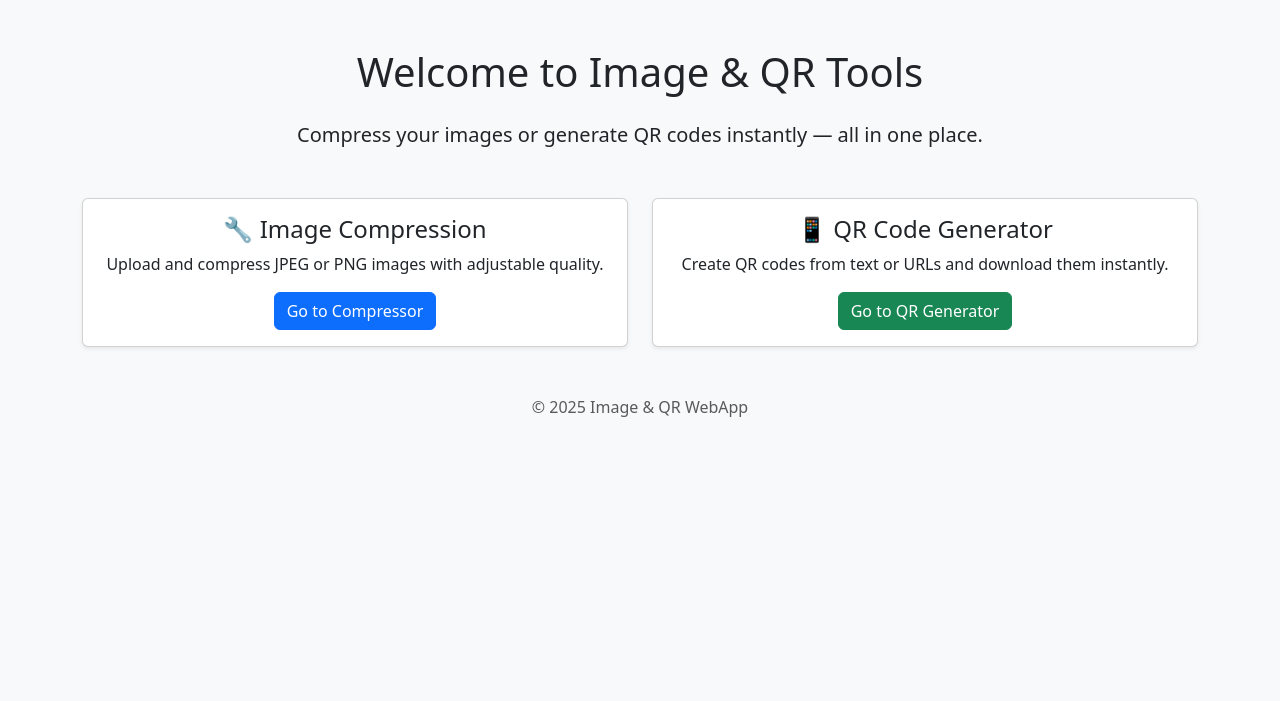
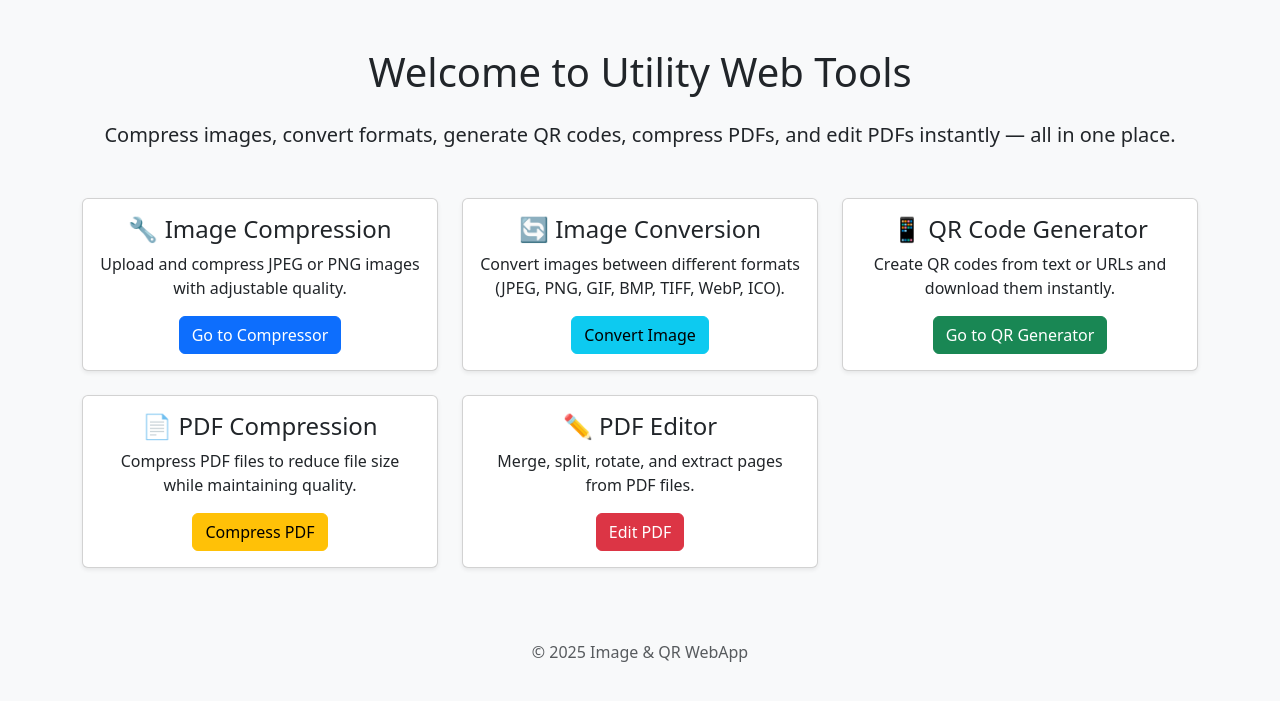
Before and after one commit to kpfahiz/utility_web, a Flask app: page / in a window 1280 px wide. Shown: the part 56-757 px from the top of the page. Run offline with Flask 3, Linux system fonts and the light colour scheme; some libraries are stand-ins or nearby versions.

Commit message:
Image converter

```diff
--- a/app/routes.py
+++ b/app/routes.py
@@ -4,7 +4,14 @@ import os
 from flask import Blueprint, current_app, render_template, request, send_file
 from werkzeug.datastructures import FileStorage
 
-from .image_tools import compress_image
+from .image_tools import SUPPORTED_FORMATS, compress_image, convert_image
+from .pdf_tools import (
+    compress_pdf,
+    extract_pages,
+    merge_pdfs,
+    rotate_pdf,
+    split_pdf,
+)
 from .qr_tools import (
     DEFAULT_BACKGROUND_COLOR,
     DEFAULT_FILL_COLOR,
@@ -64,10 +71,68 @@ def compress() -> str | FileStorage:
     return render_template("compress.html", compressed=False)
 
 
+@main.route("/convert-image", methods=["GET", "POST"])
+def convert_image_route() -> str:
+    """
+    Handle image conversion form and return converted image.
+    """
+    if request.method == "POST":
+        file = request.files.get("image")
+        if not file:
+            return render_template(
+                "convert_image.html",
+                converted=False,
+                supported_formats=SUPPORTED_FORMATS,
+                error="Please select an image file",
+            )
+
+        target_format = request.form.get("target_format", "PNG")
+        quality = int(request.form.get("quality", 95))
+
+        try:
+            result = convert_image(file, target_format, quality)
+
+            # Format file sizes for display
+            original_size_mb = result["original_size"] / (1024 * 1024)
+            converted_size_mb = result["converted_size"] / (1024 * 1024)
+            original_size_kb = result["original_size"] / 1024
+            converted_size_kb = result["converted_size"] / 1024
+
+            return render_template(
+                "convert_image.html",
+                converted=True,
+                download_name=result["filename"],
+                original_format=result["original_format"],
+                target_format=result["target_format"],
+                original_size_mb=original_size_mb,
+                converted_size_mb=converted_size_mb,
+                original_size_kb=original_size_kb,
+                converted_size_kb=converted_size_kb,
+                supported_formats=SUPPORTED_FORMATS,
+            )
+        except ValueError as e:
+            return render_template(
+                "convert_image.html",
+                converted=False,
+                supported_formats=SUPPORTED_FORMATS,
+                error=str(e),
+            )
+        except Exception as e:
+            logger.error(f"Failed to convert image: {e}", exc_info=True)
+            return render_template(
+                "convert_image.html",
+                converted=False,
+                supported_formats=SUPPORTED_FORMATS,
+                error=f"Conversion failed: {str(e)}",
+            )
+
+    return render_template("convert_image.html", converted=False, supported_formats=SUPPORTED_FORMATS)
+
+
 @main.route("/download/<filename>")
 def download(filename: str):
     """
-    Download a compressed image file.
+    Download a processed file (image or PDF).
     """
     upload_folder = current_app.config["UPLOAD_FOLDER"]
     file_path = os.path.join(upload_folder, filename)
@@ -105,3 +170,158 @@ def qr() -> str | FileStorage:
         fill_color=DEFAULT_FILL_COLOR,
         background_color=DEFAULT_BACKGROUND_COLOR,
     )
+
+
+@main.route("/compress-pdf", methods=["GET", "POST"])
+def compress_pdf_route() -> str:
+    """
+    Handle PDF compression form and return compressed PDF.
+    """
+    if request.method == "POST":
+        file = request.files.get("pdf")
+        if not file:
+            return render_template("compress_pdf.html", compressed=False, error="Please select a PDF file")
+
+        compression_level = request.form.get("compression_level", "medium")
+        result = compress_pdf(file, compression_level)
+
+        # Format file sizes for display
+        original_size_mb = result["original_size"] / (1024 * 1024)
+        compressed_size_mb = result["compressed_size"] / (1024 * 1024)
+        original_size_kb = result["original_size"] / 1024
+        compressed_size_kb = result["compressed_size"] / 1024
+
+        return render_template(
+            "compress_pdf.html",
+            compressed=True,
+            download_name=result["filename"],
+            original_size_mb=original_size_mb,
+            compressed_size_mb=compressed_size_mb,
+            original_size_kb=original_size_kb,
+            compressed_size_kb=compressed_size_kb,
+            compression_percentage=result["compression_percentage"],
+        )
+    return render_template("compress_pdf.html", compressed=False)
+
+
+@main.route("/edit-pdf", methods=["GET", "POST"])
+def edit_pdf_route() -> str:
+    """
+    Handle PDF editing operations (merge, split, rotate, extract).
+    """
+    if request.method == "POST":
+        operation = request.form.get("operation")
+
+        if operation == "merge":
+            files = request.files.getlist("pdfs")
+            if len(files) < 2:
+                return render_template(
+                    "edit_pdf.html",
+                    operation=operation,
+                    error="Please select at least 2 PDF files to merge"
+                )
+            result = merge_pdfs(files)
+            return render_template(
+                "edit_pdf.html",
+                operation="merge",
+                success=True,
+                download_name=result["filename"],
+                file_size=result["size"],
+            )
+
+        elif operation == "split":
+            file = request.files.get("pdf")
+            if not file:
+                return render_template(
+                    "edit_pdf.html",
+                    operation=operation,
+                    error="Please select a PDF file"
+                )
+            ranges_str = request.form.get("page_ranges", "")
+            # Parse page ranges (e.g., "1-3,4-6,7-10")
+            page_ranges = []
+            for range_str in ranges_str.split(","):
+                range_str = range_str.strip()
+                if "-" in range_str:
+                    start, end = range_str.split("-", 1)
+                    try:
+                        page_ranges.append((int(start.strip()), int(end.strip())))
+                    except ValueError:
+                        return render_template(
+                            "edit_pdf.html",
+                            operation=operation,
+                            error=f"Invalid page range: {range_str}"
+                        )
+
+            if not page_ranges:
+                return render_template(
+                    "edit_pdf.html",
+                    operation=operation,
+                    error="Please provide page ranges (e.g., 1-3,4-6)"
+                )
+
+            result = split_pdf(file, page_ranges)
+            return render_template(
+                "edit_pdf.html",
+                operation="split",
+                success=True,
+                filenames=result["filenames"],
+            )
+
+        elif operation == "rotate":
+            file = request.files.get("pdf")
+            if not file:
+                return render_template(
+                    "edit_pdf.html",
+                    operation=operation,
+                    error="Please select a PDF file"
+                )
+            rotation = int(request.form.get("rotation", 90))
+            page_range = None
+            if request.form.get("use_page_range") == "on":
+                start = int(request.form.get("start_page", 1))
+                end = int(request.form.get("end_page", 1))
+                page_range = (start, end)
+
+            result = rotate_pdf(file, rotation, page_range)
+            return render_template(
+                "edit_pdf.html",
+                operation="rotate",
+                success=True,
+                download_name=result["filename"],
+            )
+
+        elif operation == "extract":
+            file = request.files.get("pdf")
+            if not file:
+                return render_template(
+                    "edit_pdf.html",
+                    operation=operation,
+                    error="Please select a PDF file"
+                )
+            pages_str = request.form.get("pages", "")
+            try:
+                pages = [int(p.strip()) for p in pages_str.split(",") if p.strip()]
+            except ValueError:
+                return render_template(
+                    "edit_pdf.html",
+                    operation=operation,
+                    error="Invalid page numbers. Use comma-separated values (e.g., 1,3,5)"
+                )
+
+            if not pages:
+                return render_template(
+                    "edit_pdf.html",
+                    operation=operation,
+                    error="Please provide page numbers to extract"
+                )
+
+            result = extract_pages(file, pages)
+            return render_template(
+                "edit_pdf.html",
+                operation="extract",
+                success=True,
+                download_name=result["filename"],
+            )
+
+    return render_template("edit_pdf.html", operation="")
--- a/app/templates/index.html
+++ b/app/templates/index.html
@@ -2,13 +2,13 @@
 {% block title %}Home | Image & QR Tools{% endblock %}
 {% block content %}
   <div class="text-center">
-    <h1 class="mb-4">Welcome to Image & QR Tools</h1>
-    <p class="lead">Compress your images or generate QR codes instantly — all in one place.</p>
+    <h1 class="mb-4">Welcome to Utility Web Tools</h1>
+    <p class="lead">Compress images, convert formats, generate QR codes, compress PDFs, and edit PDFs instantly — all in one place.</p>
   </div>
 
   <div class="row mt-5">
-    <div class="col-md-6 text-center">
-      <div class="card shadow-sm">
+    <div class="col-md-6 col-lg-4 text-center mb-4">
+      <div class="card shadow-sm h-100">
         <div class="card-body">
           <h4 class="card-title">🔧 Image Compression</h4>
           <p class="card-text">Upload and compress JPEG or PNG images with adjustable quality.</p>
@@ -17,8 +17,18 @@
       </div>
     </div>
 
-    <div class="col-md-6 text-center mt-4 mt-md-0">
-      <div class="card shadow-sm">
+    <div class="col-md-6 col-lg-4 text-center mb-4">
+      <div class="card shadow-sm h-100">
+        <div class="card-body">
+          <h4 class="card-title">🔄 Image Conversion</h4>
+          <p class="card-text">Convert images between different formats (JPEG, PNG, GIF, BMP, TIFF, WebP, ICO).</p>
+          <a href="/convert-image" class="btn btn-info">Convert Image</a>
+        </div>
+      </div>
+    </div>
+
+    <div class="col-md-6 col-lg-4 text-center mb-4">
+      <div class="card shadow-sm h-100">
         <div class="card-body">
           <h4 class="card-title">📱 QR Code Generator</h4>
           <p class="card-text">Create QR codes from text or URLs and download them instantly.</p>
@@ -26,5 +36,25 @@
         </div>
       </div>
     </div>
+
+    <div class="col-md-6 col-lg-4 text-center mb-4">
+      <div class="card shadow-sm h-100">
+        <div class="card-body">
+          <h4 class="card-title">📄 PDF Compression</h4>
+          <p class="card-text">Compress PDF files to reduce file size while maintaining quality.</p>
+          <a href="/compress-pdf" class="btn btn-warning">Compress PDF</a>
+        </div>
+      </div>
+    </div>
+
+    <div class="col-md-6 col-lg-4 text-center mb-4">
+      <div class="card shadow-sm h-100">
+        <div class="card-body">
+          <h4 class="card-title">✏️ PDF Editor</h4>
+          <p class="card-text">Merge, split, rotate, and extract pages from PDF files.</p>
+          <a href="/edit-pdf" class="btn btn-danger">Edit PDF</a>
+        </div>
+      </div>
+    </div>
   </div>
 {% endblock %}
```
Also changed, not shown: app/image_tools.py (+99 -0 lines), app/templates/convert_image.html (added, +131 -0 lines).
